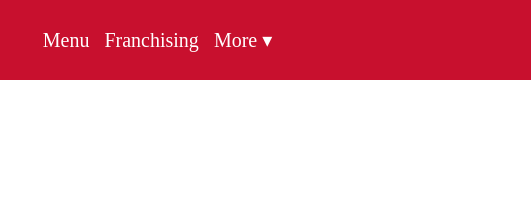
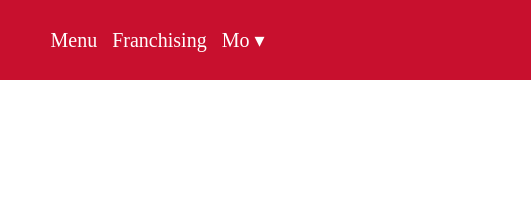
Before and after one commit to SuhailJafrinmk/Timhortans, a plain HTML site: page index.html in a window 1280 px wide. Shown: the top 217 px of the page, 0-531 px from the left. Drawn offline with Linux system fonts and the light colour scheme.

Commit message:
newcommit

```diff
--- a/index.html
+++ b/index.html
@@ -14,7 +14,7 @@
                     <div class="three-a-tag">
                         <a href="#">Menu</a>
                         <a href="#">Franchising</a>
-                        <a href="#">More ▾
+                        <a href="#">Mo ▾
 
                         </a>
                     </div>
```
